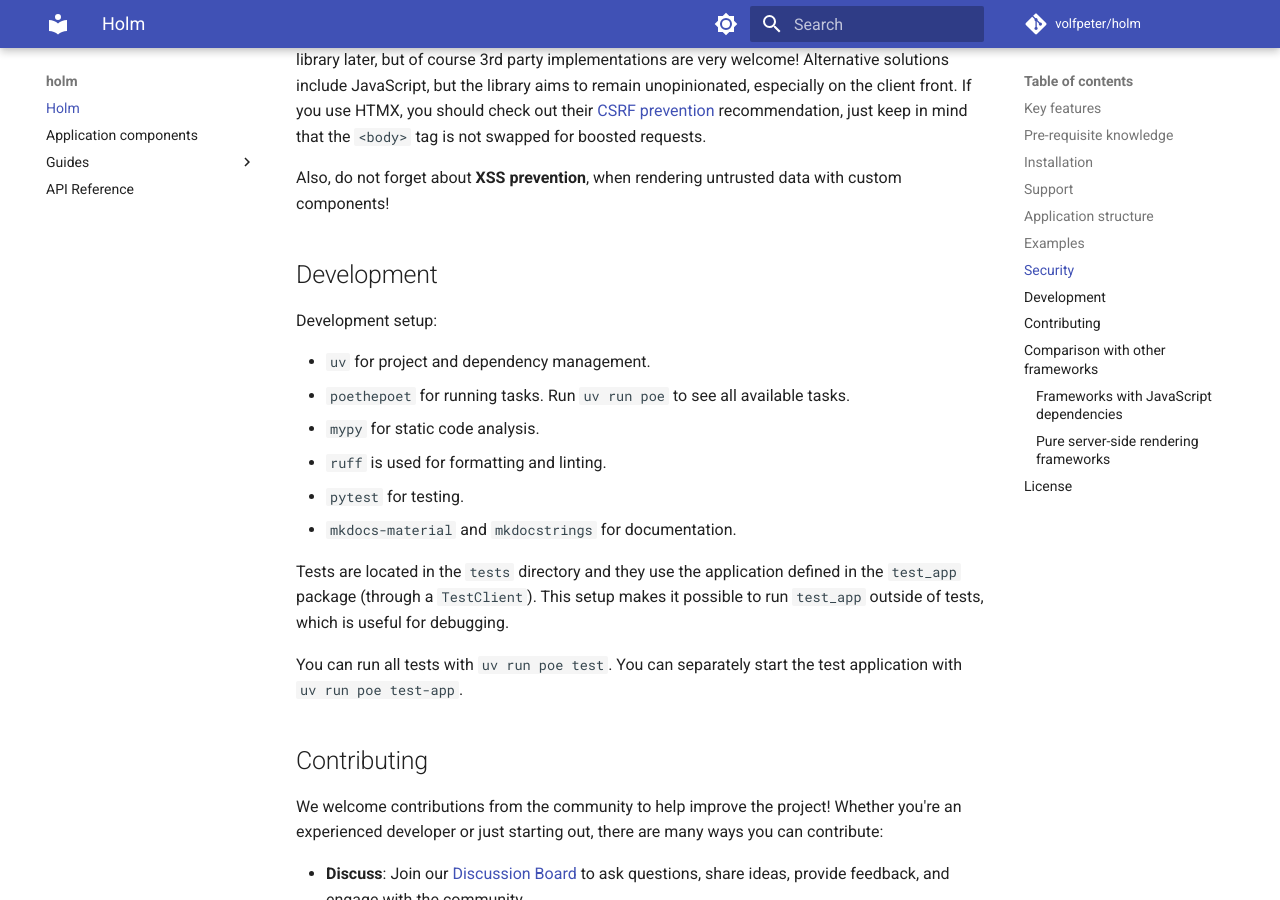
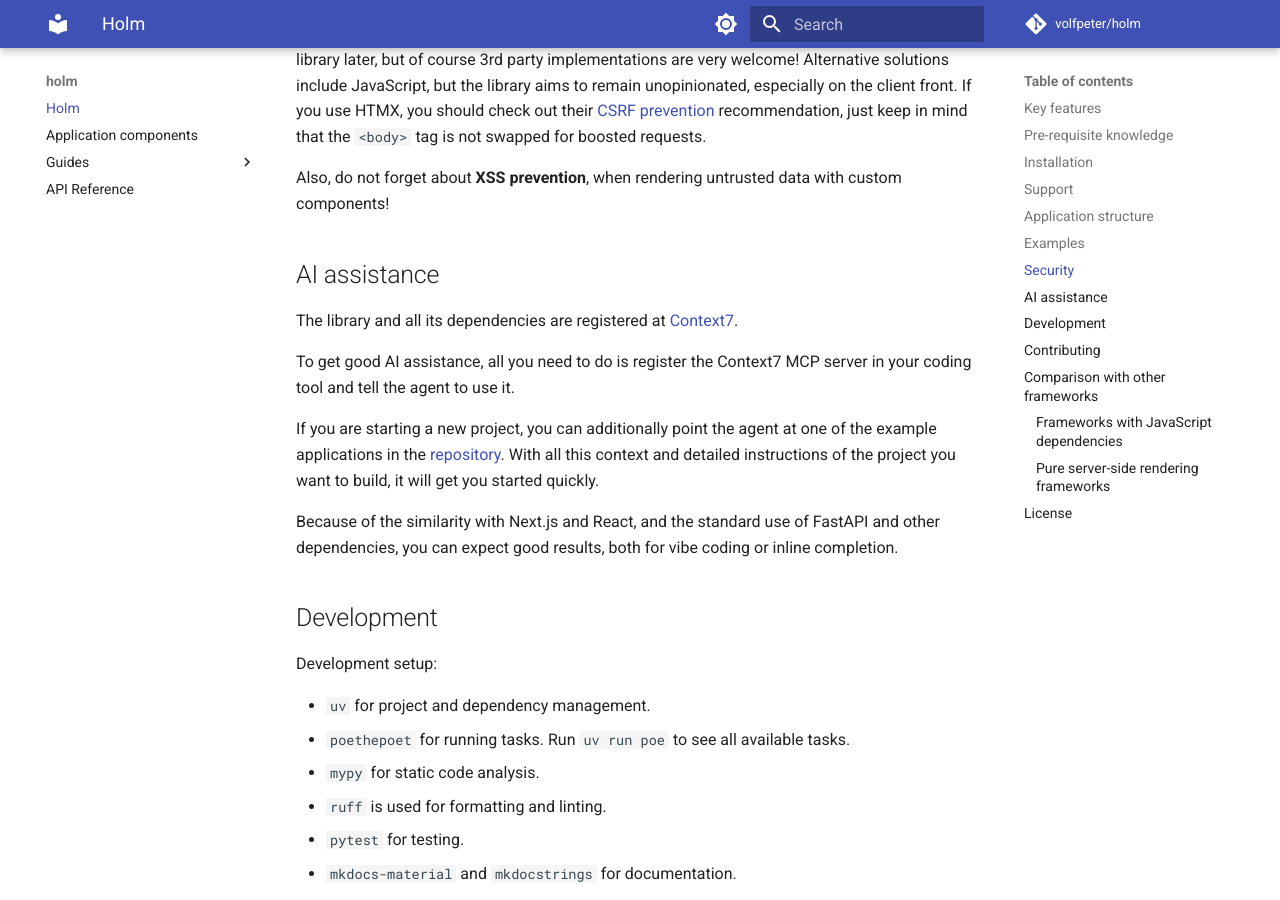
Before and after one commit to volfpeter/holm, an MkDocs documentation site: the page built from docs/index.md, in a window 1280 px wide and 900 px high, scrolled down 2510 px. Built offline with MkDocs 1.6.1 and Material for MkDocs 9.7.7, drawn with Linux system fonts in a browser that asks for light colours; comment, search, counter and statistics services are not loaded.

Commit message:
docs: add AI section to docs and simplify the private package check, refs #5

```diff
--- a/docs/index.md
+++ b/docs/index.md
@@ -77,6 +77,16 @@
 
 Also, do not forget about **XSS prevention**, when rendering untrusted data with custom components!
 
+## AI assistance
+
+The library and all its dependencies are registered at [Context7](https://context7.com/volfpeter).
+
+To get good AI assistance, all you need to do is register the Context7 MCP server in your coding tool and tell the agent to use it.
+
+If you are starting a new project, you can additionally point the agent at one of the example applications in the [repository](https://github.com/volfpeter/holm). With all this context and detailed instructions of the project you want to build, it will get you started quickly.
+
+Because of the similarity with Next.js and React, and the standard use of FastAPI and other dependencies, you can expect good results, both for vibe coding or inline completion.
+
 ## Development
 
 Development setup:
```
Also changed, not shown: README.md (+10 -0 lines), 1 other file.
